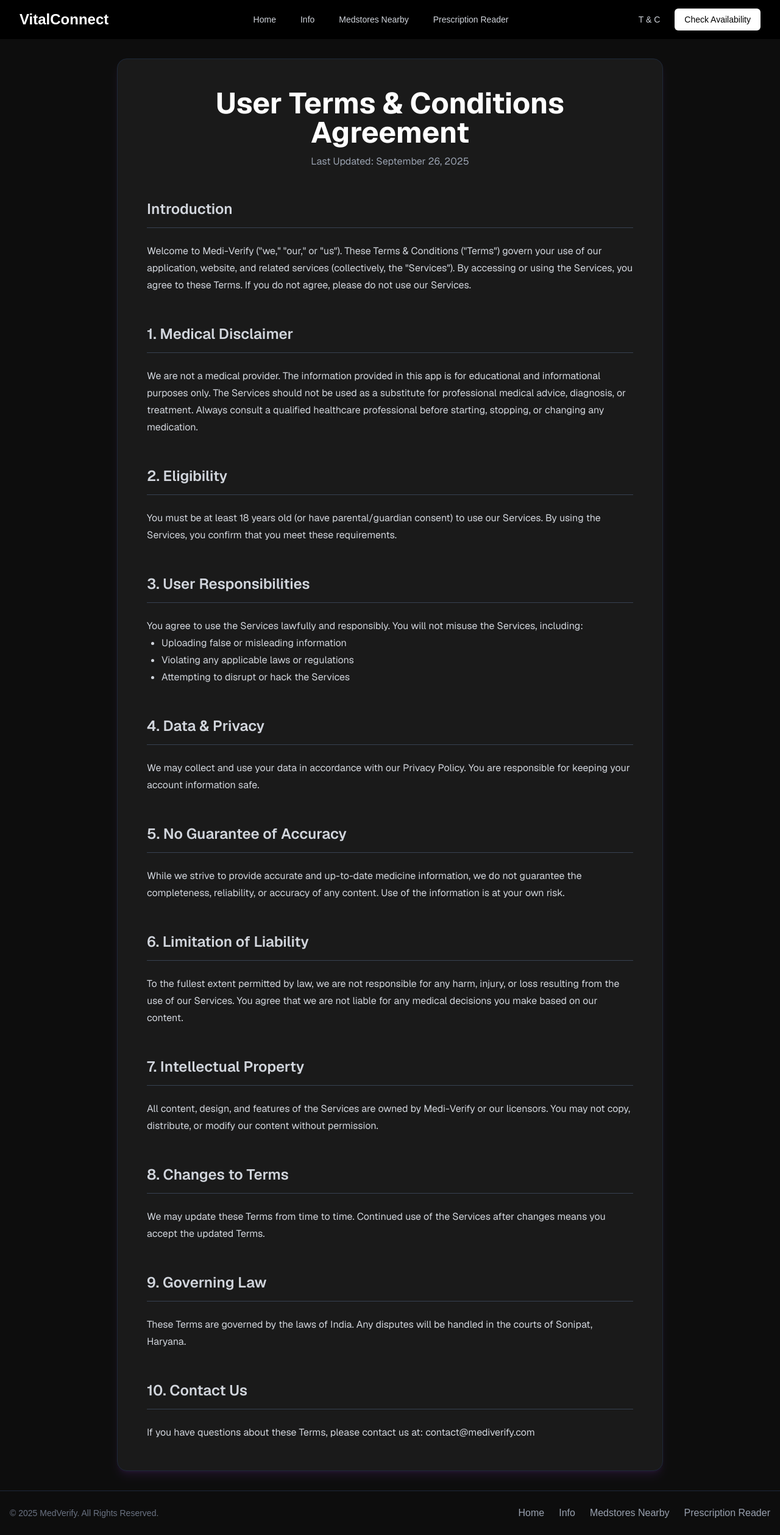
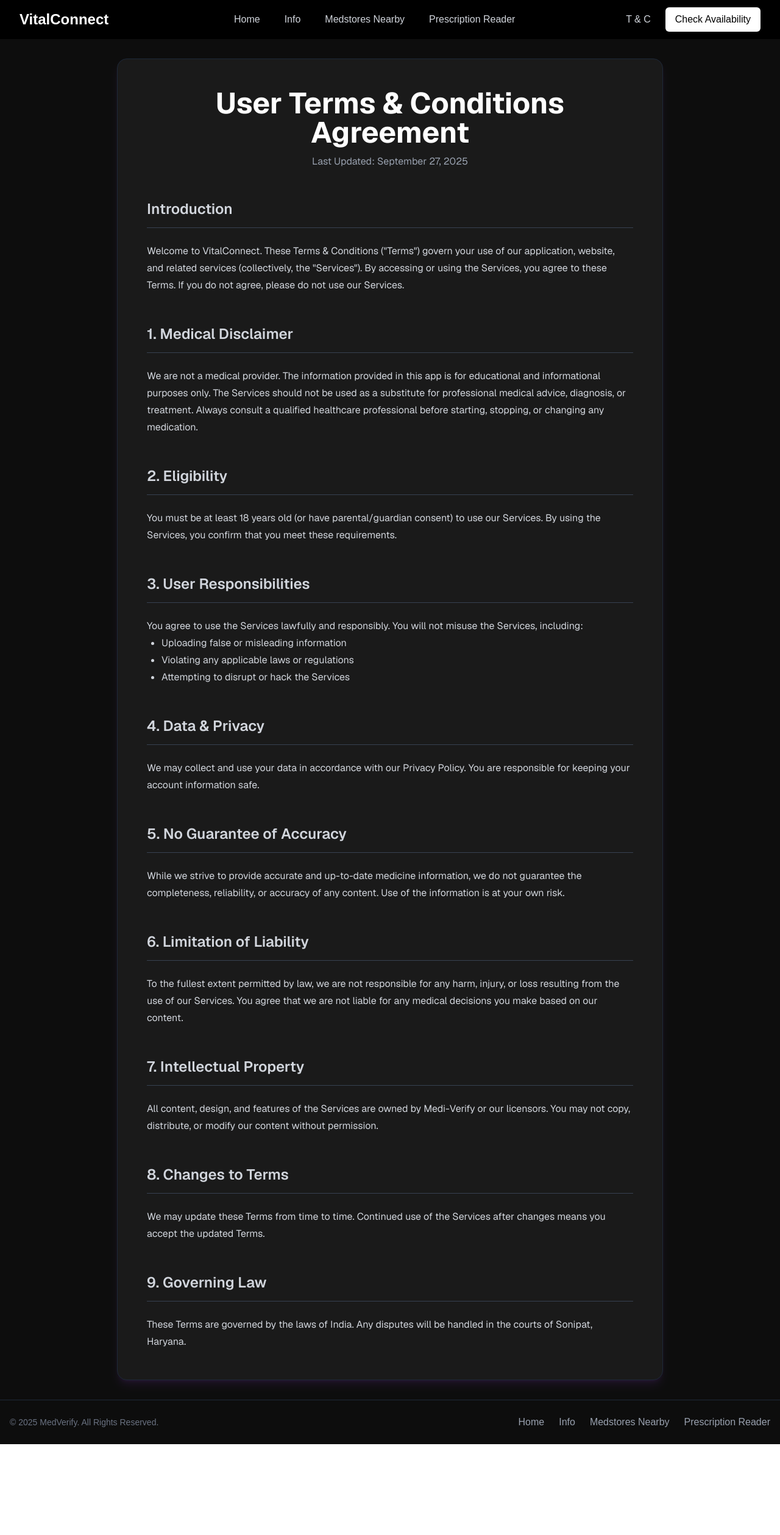
Before and after one commit to vanshkw/vitalconnect, a Next.js app: page /tandc in a window 1280 px wide. Shown: the whole page at 61% size. After the commit the page ends 2369 px from the top, so only its background shows below. Built offline with nearby package versions, Linux system fonts and the light colour scheme.

Commit message:
Fixing minor mistakes + navbar responsiveness

```diff
--- a/src/app/navbar/navbar.js
+++ b/src/app/navbar/navbar.js
@@ -1,6 +1,11 @@
+'use client';
+
 import Link from 'next/link';
+import { useState } from 'react';
 
 const Navbar = () => {
+  const [isMenuOpen, setIsMenuOpen] = useState(false);
+
   return (
     <header className="bg-black bg-opacity-50 backdrop-blur-md fixed top-0 left-0 right-0 z-50">
       <div className="container mx-auto px-4 sm:px-6 lg:px-8">
@@ -10,44 +15,82 @@ const Navbar = () => {
               VitalConnect
             </Link>
           </div>
+          {/* Desktop Menu */}
           <div className="hidden md:block">
             <div className="ml-10 flex items-baseline space-x-4">
-              <Link href="/" className="text-gray-300 hover:text-white px-3 py-2 rounded-md text-sm font-medium">
+              <Link href="/" className="text-gray-300 hover:text-white px-3 py-2 rounded-md text-md font-medium">
                 Home
               </Link>
-              <Link href="/medinfo" className="text-gray-300 hover:text-white px-3 py-2 rounded-md text-sm font-medium">
+              <Link href="/medinfo" className="text-gray-300 hover:text-white px-3 py-2 rounded-md text-md font-medium">
                 Info
               </Link>
-              <Link href="/medstores" className="text-gray-300 hover:text-white px-3 py-2 rounded-md text-sm font-medium">
+              <Link href="/medstores" className="text-gray-300 hover:text-white px-3 py-2 rounded-md text-md font-medium">
                 Medstores Nearby
               </Link>
-              <Link href="/prescription" className="text-gray-300 hover:text-white px-3 py-2 rounded-md text-sm font-medium">
+              <Link href="/prescription" className="text-gray-300 hover:text-white px-3 py-2 rounded-md text-md font-medium">
                 Prescription Reader
               </Link>
             </div>
           </div>
           <div className="hidden md:block">
             <div className="flex items-center space-x-2">
-                 <Link href="/tandc" className="text-gray-300 hover:text-white px-4 py-2 rounded-md text-sm font-medium">
+                 <Link href="/tandc" className="text-gray-300 hover:text-white px-4 py-2 rounded-md text-md font-medium">
                     T & C
                 </Link>
-                <Link href="/availability" className="bg-white text-black px-4 py-2 rounded-md text-sm font-medium hover:bg-gray-200">
+                <Link href="/availability" className="bg-white text-black px-4 py-2 rounded-md text-md font-medium hover:bg-gray-200">
                     Check Availability
                 </Link>
             </div>
           </div>
+          {/* Mobile Menu Button */}
           <div className="-mr-2 flex md:hidden">
-            {/* Mobile menu button */}
-            <button type="button" className="bg-gray-800 inline-flex items-center justify-center p-2 rounded-md text-gray-400 hover:text-white hover:bg-gray-700 focus:outline-none focus:ring-2 focus:ring-offset-2 focus:ring-offset-gray-800 focus:ring-white">
+            <button
+              onClick={() => setIsMenuOpen(!isMenuOpen)}
+              type="button"
+              className="bg-gray-800 inline-flex items-center justify-center p-2 rounded-md text-gray-400 hover:text-white hover:bg-gray-700 focus:outline-none focus:ring-2 focus:ring-offset-2 focus:ring-offset-gray-800 focus:ring-white"
+              aria-controls="mobile-menu"
+              aria-expanded={isMenuOpen}
+            >
               <span className="sr-only">Open main menu</span>
-              {/* Icon for menu */}
-              <svg className="block h-6 w-6" xmlns="http://www.w3.org/2000/svg" fill="none" viewBox="0 0 24 24" stroke="currentColor" aria-hidden="true">
-                <path strokeLinecap="round" strokeLinejoin="round" strokeWidth="2" d="M4 6h16M4 12h16M4 18h16" />
-              </svg>
+              {/* Icon for menu: switches between hamburger and close icon */}
+              {isMenuOpen ? (
+                <svg className="block h-6 w-6" xmlns="http://www.w3.org/2000/svg" fill="none" viewBox="0 0 24 24" stroke="currentColor" aria-hidden="true">
+                  <path strokeLinecap="round" strokeLinejoin="round" strokeWidth="2" d="M6 18L18 6M6 6l12 12" />
+                </svg>
+              ) : (
+                <svg className="block h-6 w-6" xmlns="http://www.w3.org/2000/svg" fill="none" viewBox="0 0 24 24" stroke="currentColor" aria-hidden="true">
+                  <path strokeLinecap="round" strokeLinejoin="round" strokeWidth="2" d="M4 6h16M4 12h16M4 18h16" />
+                </svg>
+              )}
             </button>
           </div>
         </div>
       </div>
+      {/* Mobile Menu, show/hide based on menu state */}
+      {isMenuOpen && (
+        <div className="md:hidden" id="mobile-menu">
+          <div className="px-2 pt-2 pb-3 space-y-1 sm:px-3">
+            <Link href="/" className="text-gray-300 hover:text-white block px-3 py-2 rounded-md text-base font-medium">
+              Home
+            </Link>
+            <Link href="/medinfo" className="text-gray-300 hover:text-white block px-3 py-2 rounded-md text-base font-medium">
+              Info
+            </Link>
+            <Link href="/medstores" className="text-gray-300 hover:text-white block px-3 py-2 rounded-md text-base font-medium">
+              Medstores Nearby
+            </Link>
+            <Link href="/prescription" className="text-gray-300 hover:text-white block px-3 py-2 rounded-md text-base font-medium">
+              Prescription Reader
+            </Link>
+            <Link href="/tandc" className="text-gray-300 hover:text-white block px-3 py-2 rounded-md text-base font-medium">
+              T & C
+            </Link>
+            <Link href="/availability" className="bg-white text-black block px-3 py-2 rounded-md text-base font-medium hover:bg-gray-200">
+              Check Availability
+            </Link>
+          </div>
+        </div>
+      )}
     </header>
   );
 };
--- a/src/app/tandc/page.js
+++ b/src/app/tandc/page.js
@@ -13,13 +13,13 @@ export default function TermsAndConditionsPage() {
                             <h1 className="text-4xl sm:text-5xl font-bold text-white">
                                 User Terms & Conditions Agreement
                             </h1>
-                            <p className="text-gray-400 mt-3">Last Updated: September 26, 2025</p>
+                            <p className="text-gray-400 mt-3">Last Updated: September 27, 2025</p>
                         </div>
 
                         <div className="prose prose-invert max-w-none text-gray-300">
                             <h2>Introduction</h2>
                             <p>
-                                Welcome to Medi-Verify (&quot;we,&quot; &quot;our,&quot; or &quot;us&quot;). These Terms & Conditions (&quot;Terms&quot;) govern your use of our application, website, and related services (collectively, the &quot;Services&quot;). By accessing or using the Services, you agree to these Terms. If you do not agree, please do not use our Services.
+                                Welcome to VitalConnect. These Terms & Conditions (&quot;Terms&quot;) govern your use of our application, website, and related services (collectively, the &quot;Services&quot;). By accessing or using the Services, you agree to these Terms. If you do not agree, please do not use our Services.
                             </p>
 
                             <h2>1. Medical Disclaimer</h2>
@@ -72,10 +72,7 @@ export default function TermsAndConditionsPage() {
                                 These Terms are governed by the laws of India. Any disputes will be handled in the courts of Sonipat, Haryana.
                             </p>
 
-                            <h2>10. Contact Us</h2>
-                            <p>
-                                If you have questions about these Terms, please contact us at: contact@mediverify.com
-                            </p>
+
                         </div>
                     </div>
                 </div>
```
